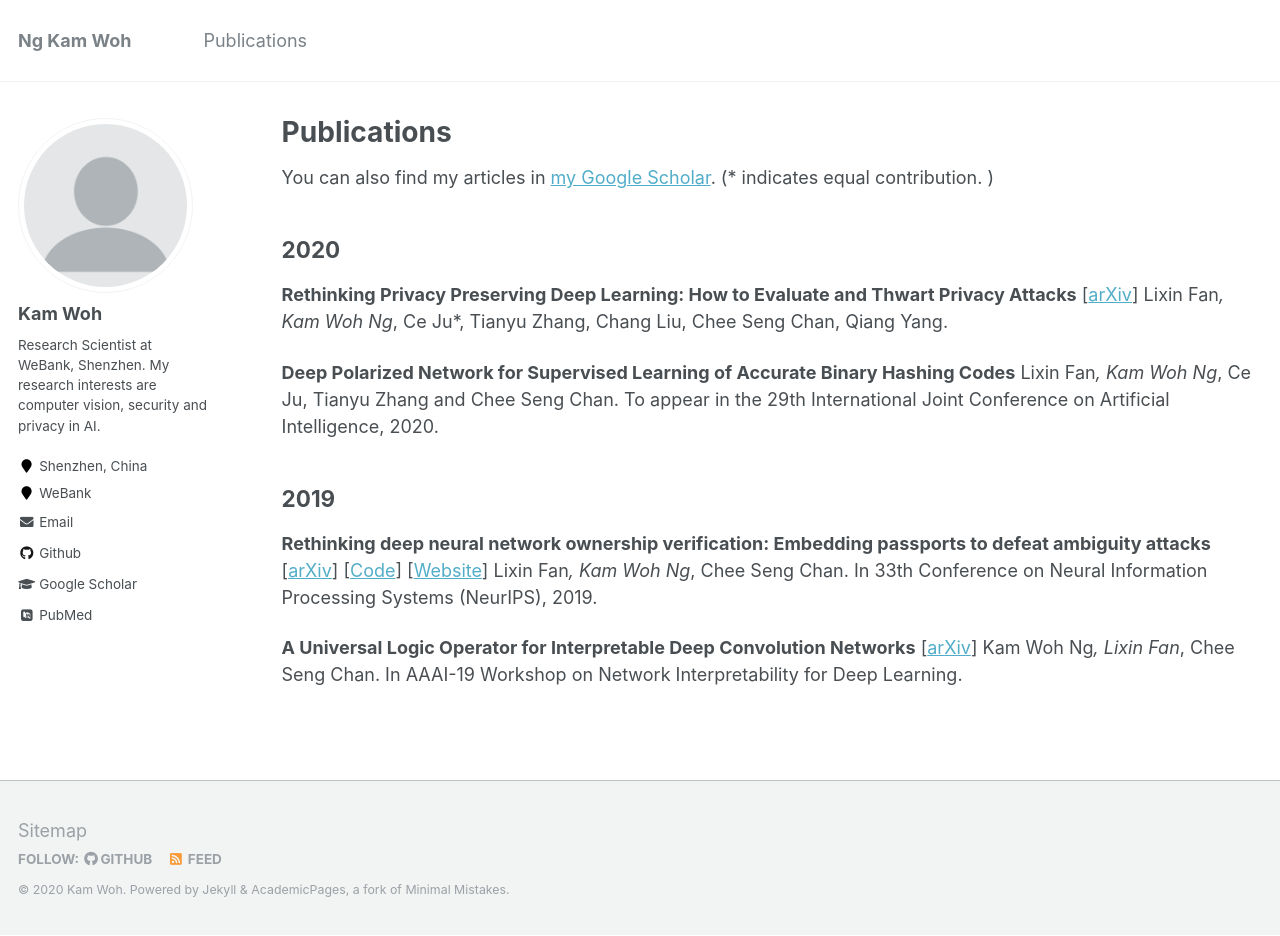
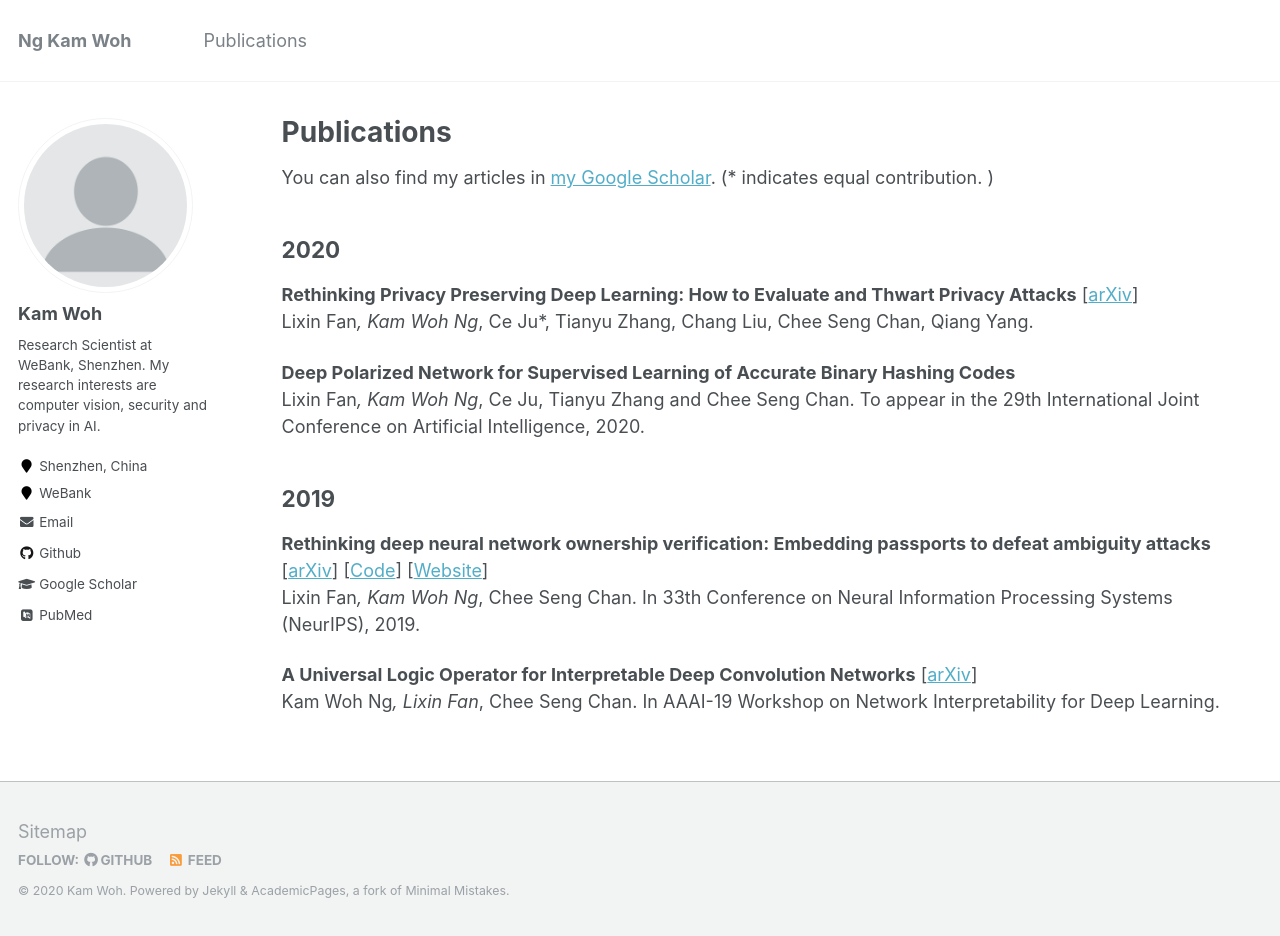
Before and after one commit to kamwoh/kamwoh.github.io, a Jekyll site: the page built from _pages/publications.md, in a window 1280 px wide and 936 px high. Built offline with Jekyll 4.4.1, drawn with Linux system fonts in a browser that asks for light colours; some web fonts are replaced.

```diff
--- a/_pages/publications.md
+++ b/_pages/publications.md
@@ -11,16 +11,15 @@ You can also find my articles in [my Google Scholar](https://scholar.google.com/
 2020
 ------
 **Rethinking Privacy Preserving Deep Learning: How to Evaluate and Thwart Privacy Attacks** \[[arXiv](https://arxiv.org/abs/2006.11601)\]
-Lixin Fan*, Kam Woh Ng*, Ce Ju*, Tianyu Zhang, Chang Liu, Chee Seng Chan, Qiang Yang.
+<br>Lixin Fan*, Kam Woh Ng*, Ce Ju*, Tianyu Zhang, Chang Liu, Chee Seng Chan, Qiang Yang.
 
 **Deep Polarized Network for Supervised Learning of Accurate Binary Hashing Codes**
-Lixin Fan*, Kam Woh Ng*, Ce Ju, Tianyu Zhang and Chee Seng Chan. To appear in the 29th International Joint Conference on Artificial Intelligence, 2020.
+<br>Lixin Fan*, Kam Woh Ng*, Ce Ju, Tianyu Zhang and Chee Seng Chan. To appear in the 29th International Joint Conference on Artificial Intelligence, 2020.
 
 2019
 ------
 **Rethinking deep neural network ownership verification: Embedding passports to defeat ambiguity attacks** \[[arXiv](https://arxiv.org/abs/1909.07830)\] \[[Code](https://github.com/kamwoh/DeepIPR)\] \[[Website](https://kamwoh.github.io/DeepIPR/)\]
-Lixin Fan*, Kam Woh Ng*, Chee Seng Chan. In 33th Conference on Neural Information Processing Systems (NeurIPS), 2019.
-
+<br>Lixin Fan*, Kam Woh Ng*, Chee Seng Chan. In 33th Conference on Neural Information Processing Systems (NeurIPS), 2019.
 
 **A Universal Logic Operator for Interpretable Deep Convolution Networks** \[[arXiv](https://arxiv.org/abs/1901.08551)\]
-Kam Woh Ng*, Lixin Fan*, Chee Seng Chan. In AAAI-19 Workshop on Network Interpretability for Deep Learning.
+<br>Kam Woh Ng*, Lixin Fan*, Chee Seng Chan. In AAAI-19 Workshop on Network Interpretability for Deep Learning.
```
